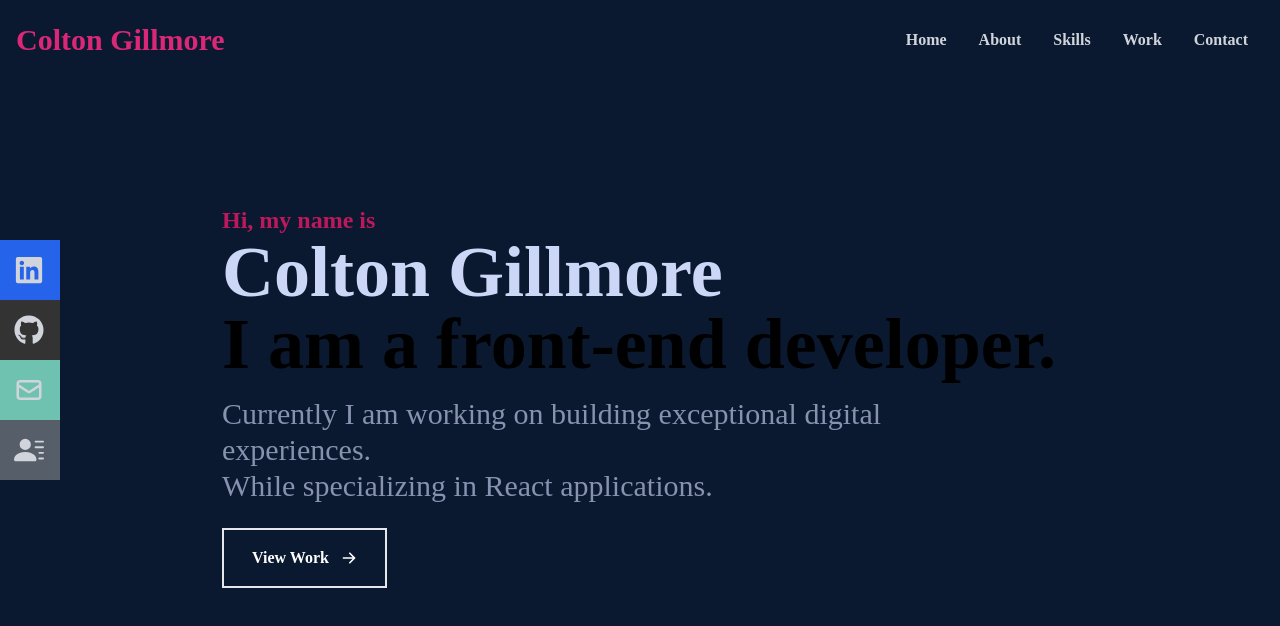
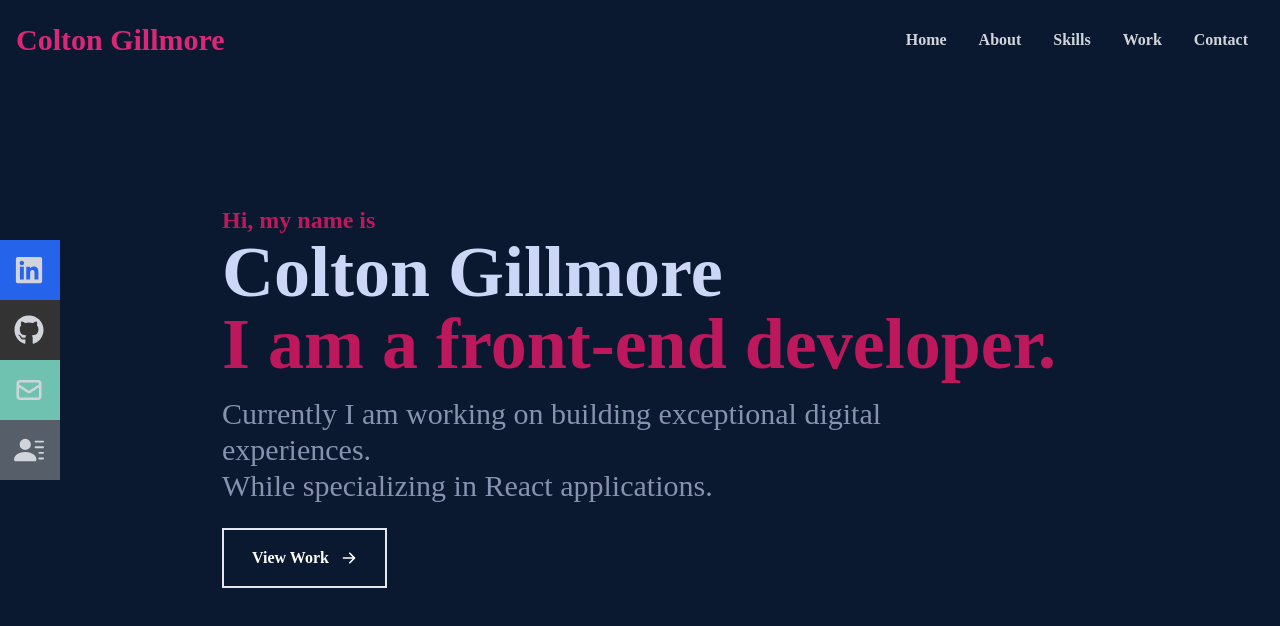
Before and after one commit to cgill91/Portfolio, a React (Create React App) app: page / in a window 1280 px wide. Shown: the top 626 px of the page. Built offline with nearby package versions, Linux system fonts and the light colour scheme.

Commit message:
font color changes

```diff
--- a/src/components/Home.jsx
+++ b/src/components/Home.jsx
@@ -10,7 +10,7 @@ const Home = () => {
             <div className='max-w-[900px] mx-auto px-8 flex flex-col justify-center h-full'>
                 <p className='text-2xl font-bold text-pink-700'>Hi, my name is</p>
                 <h1 className='text-4xl sm:text-7xl font-bold text-[#ccd6f6]'>Colton Gillmore</h1>
-                <h2 className='text-4xl sm:text-7xl font-bold'>I am a front-end developer.</h2>
+                <h2 className='text-4xl sm:text-7xl font-bold text-pink-700'>I am a front-end developer.</h2>
                 <p className='text-3xl sm:text-3xl pt-4 max-w-[700px] text-[#8892b0]'>Currently I am working on building exceptional digital experiences.</p>
                 <p className='text-3xl sm:text-3xl pb-4 text-[#8892b0]'>While specializing in React applications.</p>
                 <div>
```
